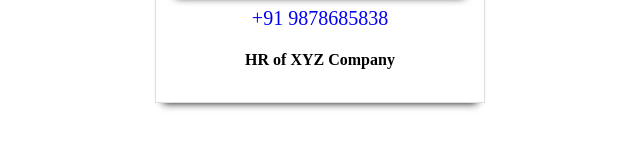
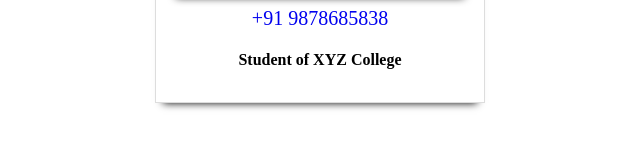
Before and after one commit to sanashaik5/worldskills1, a plain HTML site: page index.html in a window 1280 px wide. Shown: the part 348-496 px from the top of the page, 320-960 px from the left. Drawn offline with Linux system fonts and the light colour scheme.

Commit message:
all uploaded

```diff
--- a/data.json
+++ b/data.json
@@ -3,6 +3,6 @@
         "name":"Sana",
         "email":"sanasahiba2016@gmail.com",
         "mobile":"+91 9878685767",
-        "position":"HR of XYZ the Company"
+        "position":"Student of XYZ the College"
     }
 }
--- a/index.html
+++ b/index.html
@@ -19,7 +19,7 @@ var obj=new Object();
 obj.name="Sana";
 obj.email="sanasahiba2016@gmail.com";
 obj.mobile="+91 9878685838";
-obj.position="HR of XYZ Company";
+obj.position="Student of XYZ College";
 obj.image="user.svg";
 
 var root=document.getElementsByTagName("body")[0];
```
